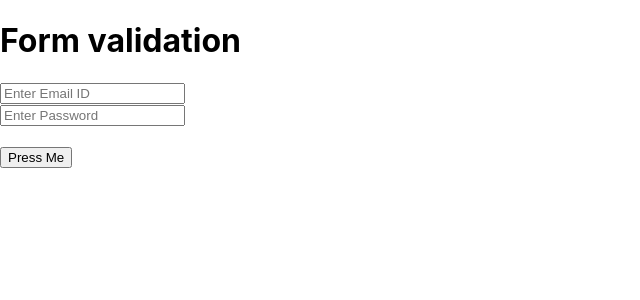
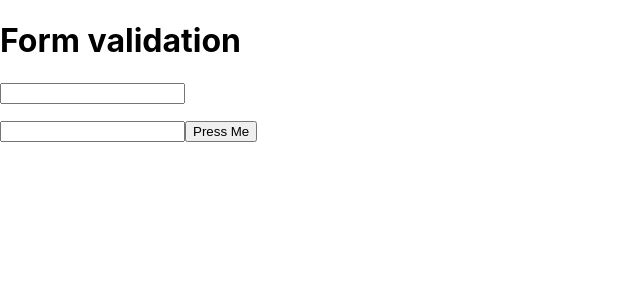
Before and after one commit to poojakelkar/react-js, a React (Create React App) app in the folder demo/: page / in a window 1280 px wide. Shown: the top 300 px of the page, without its empty margins (0-640 px from the left). Built offline with nearby package versions, Linux system fonts and the light colour scheme.

Commit message:
refactor

```diff
--- a/demo/src/App.js
+++ b/demo/src/App.js
@@ -17,8 +17,9 @@ render()
     return(
         <div>
             <h1>Form validation</h1>
-            <input type="Email" placeholder="Enter Email ID"></input><br></br>
-            <input type="Password" placeholder="Enter Password"></input><br></br><br></br>
+            <input type="text" onChange={(event)=>{this.setState({name:event.target.value})}}/>
+            <p></p>
+            <input type="text" onChange={(event)=>{this.setState({password:event.target.value})}}/>
             <button onClick={()=>this.press()}>Press Me</button>
         </div>
     )
```
